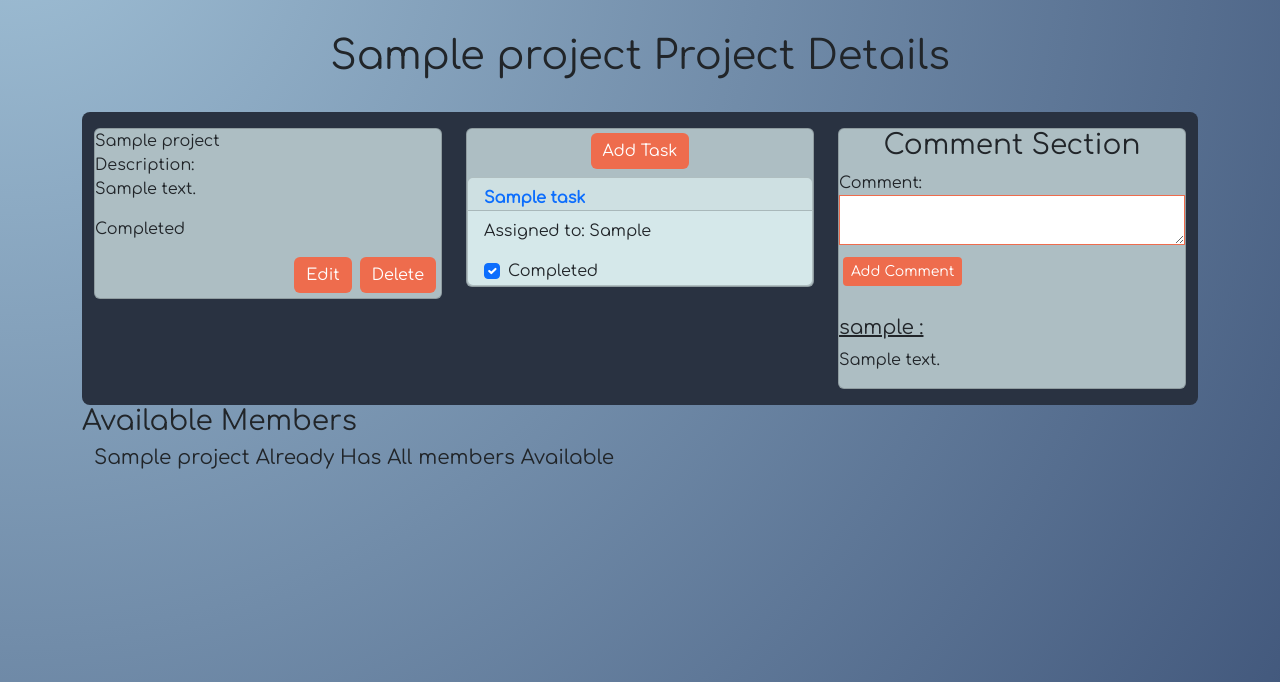
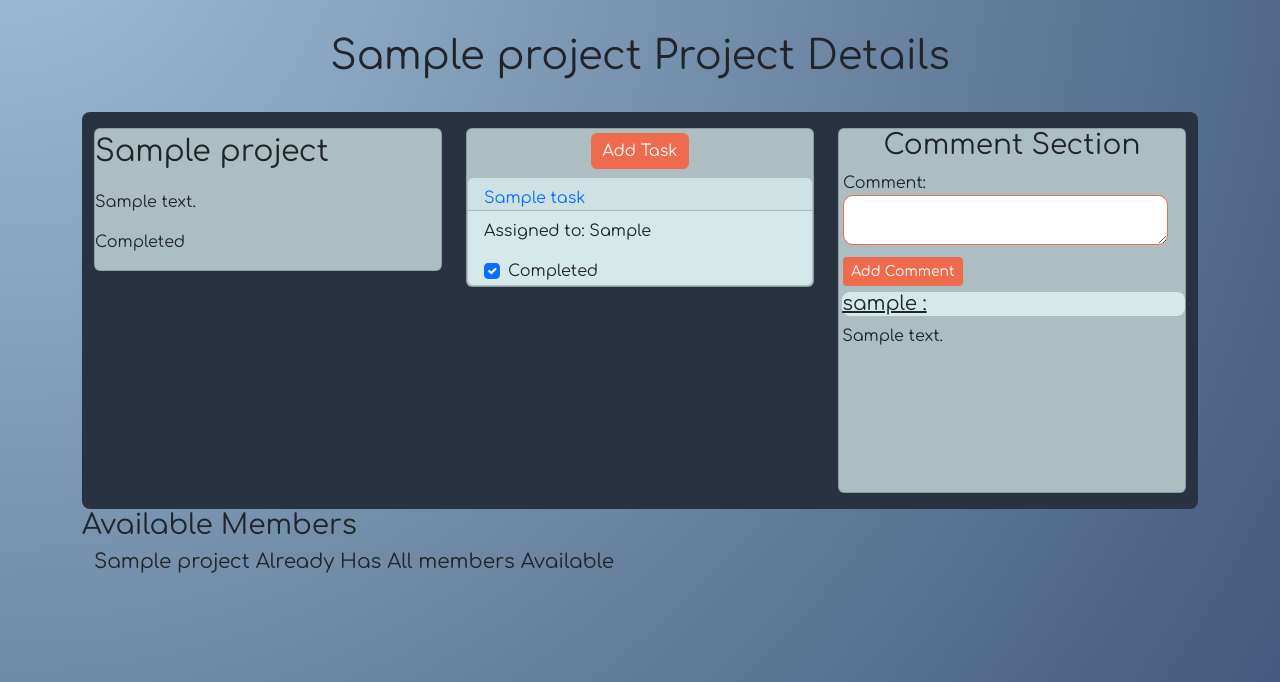
Before and after one commit to coffeemug17/workflowwiz, a Django app: page /projects/1/ in a window 1280 px wide. Shown: the part 118-800 px from the top of the page. Run offline with Django 4.2, Linux system fonts and the light colour scheme; a user stored in the database is signed in; tables that the repository leaves empty hold one stand-in row (values such as "Sample post").

Commit message:
lots of CSS styling

```diff
--- a/main_app/forms.py
+++ b/main_app/forms.py
@@ -1,6 +1,7 @@
 from django import forms
 from django.forms import ModelForm
-from .models import Comment, Task
+from django.forms.widgets import TextInput, Textarea
+from .models import Comment, Task, Project
 
 class DateInput(forms.DateInput):
     input_type = 'date'
@@ -10,15 +11,30 @@ class CommentForm(ModelForm):
     model = Comment
     fields = ['comment']
     widgets = {
-            'comment': forms.Textarea(attrs={'style':'width: 100%; height: 50px; border: solid 1px #ee6c4d'})
+            'comment': forms.Textarea(attrs={
+                'style':'width: 95%; height: 50px; border-radius: 10px; border: solid 1px #ee6c4d;'})
         }
 
 
 class TaskForm(ModelForm):
 
     class Meta:
-       model = Task
-       fields = ['title', 'assignee', 'description', 'due_date', 'priority']
-       widgets = {
-            'due_date': DateInput(),
+        model = Task
+        fields = ['title', 'assignee', 'description', 'due_date', 'priority']
+        widgets = {
+            'title': TextInput(attrs={'class': 'form-control', 'placeholder': 'Enter task title'}),
+            'assignee': TextInput(attrs={'class': 'form-control', 'placeholder': 'Assignee'}),
+            'description': Textarea(attrs={'class': 'form-control', 'placeholder': 'Enter task description'}),
+            'due_date': DateInput(attrs={'class': 'form-control'}),
+            'priority': TextInput(attrs={'class': 'form-control', 'placeholder': 'Priority'}),
         }
+
+class ProjectForm(ModelForm):
+
+    class Meta:
+        model = Project
+        fields = ['title', 'description']
+        widgets = {
+            'title': TextInput(attrs={'class': 'form-control', 'placeholder': 'Enter Project title'}),
+            'description': Textarea(attrs={'class': 'form-control', 'placeholder': 'Enter description'}),
+        }
--- a/main_app/static/css/style.css
+++ b/main_app/static/css/style.css
@@ -72,6 +72,10 @@ main {
     border-radius: 1vmin;
 }
 
+#project-title {
+    font-size: 30px;
+}
+
 #project-buttons {
     display: flex;
     justify-content: end;
@@ -92,17 +96,31 @@ main {
     margin-top: 16vmin;
 }
 
+.comment-container {
+    height: 200px;
+    overflow-y: scroll;
+    margin-left: 0.4vmin;
+}
+
 #comments {
     margin-bottom: 0px;
+}
+
+.comment-head {
+    margin-left: 0.5vmin;
 }
 
 #add-comment {
     margin-left: 0.5vmin;
     margin-top: -18px;
+    height: 150x;
+    width: 120px;
 }
 
 #userc {
    text-decoration: underline;
+   background-color: rgb(213, 232, 234);
+   border-radius: 8px;
 }
 
 #members {
--- a/main_app/templates/main_app/project_confirm_delete.html
+++ b/main_app/templates/main_app/project_confirm_delete.html
@@ -3,11 +3,11 @@
 {% block content %}
   <h1>Delete Project</h1>
 
-  <h4>Are you sure you want to delete {{ object.title }}?</h4>
+  <h4>Are you sure you want to delete "{{ object.title }}"?</h4>
 
   <form action="" method="POST">
     {% csrf_token %}
-    <input type="submit" value="Yes - Delete!" class="btn">
-    <a href="{% url 'detail' project.id %}">Cancel</a>
+    <input type="submit" value="Yes - Delete!" class="btn btn-primary">
+    <a href="{% url 'detail' project.id %}" class="btn btn-primary">Cancel</a>
   </form>
 {% endblock %}
--- a/main_app/templates/main_app/task_confirm_delete.html
+++ b/main_app/templates/main_app/task_confirm_delete.html
@@ -7,9 +7,8 @@
 
   <form action="" method="POST">
     {% csrf_token %}
-    <input type="submit" value="Yes - Delete!" class="btn">
-    <a href="{% url 'detail' object.project.id %}">Cancel</a>
-   <h5>Want to go back? Press back on your browser. SORRY!</h5>
+    <input type="submit" value="Yes - Delete!" class="btn btn-primary">
+    <a href="{% url 'detail' object.project.id %}" class="btn btn-primary">Cancel</a>
 
   </form>
 {% endblock %}
--- a/main_app/templates/projects/detail.html
+++ b/main_app/templates/projects/detail.html
@@ -8,19 +8,20 @@
     <div class="col-4 mt-3 mb-3">
       <div class="card" id="project-detail-card">
         <div class="card-content">
-          <span class="card-title mb-2">{{ project.title }}</span>
-          <p class="mb-0">Description: {{ project.description|linebreaks }}</p>
+          <span class="card-title" id="project-title">{{ project.title }}</span>
+          <p class="mt-1">{{ project.description|linebreaks }}</p>
           {% if project.completion %}
             <p>Completed</p>
           {% else %}
             <p>In Progress</p>
           {% endif %}
         </div>
-
+        {% if project.main_user %}
         <div class="card-action" id="project-buttons">
           <a href="{% url 'projects_update' project.id %}" class="btn btn-primary" id="edit-project">Edit</a>
           <a href="{% url 'projects_delete' project.id %}" class="btn btn-primary">Delete</a>
         </div>
+        {% endif %}
 
       </div>
     </div>
@@ -34,8 +35,11 @@
         <div class="card">
           {% for task in project.task_set.all %}
               <a href="{% url 'tasks_detail' project.id task.id %}" id="task-title" style=>
-                <div class="card-header pb-0"><strong>{{ task.title }}</strong></div>
-              </a>
+                <div class="card-header pb-0 d-flex justify-content-between">{{ task.title }}</a>
+                  {% if task.completion == False %}
+                  In Progress
+                  {% endif %}
+                </div>
               <div class="card-body pb-0 pt-2 mb-0">
                 <p>Assigned to: {{ task.assignee }}</p>
                 {% if task.completion == True %}
@@ -43,8 +47,6 @@
                   <input class="form-check-input" type="checkbox" value="True" checked>
                   <label class="form-check-label" for="inlineCheckbox1">Completed</label>
                 </div>
-                {% else %}
-                  <p>Still Working...</p>
                 {% endif %}
               </div>
           {% empty %}
@@ -61,16 +63,19 @@
             </span>
             <form action="{% url 'add_comment' project.id %}" method="POST">
               {% csrf_token %}
-              {{ comment_form.as_p }}
+              <div class="comment-head">
+                {{ comment_form.as_p }}
+              </div>
               <input type="submit" class="btn btn-primary btn-sm" value="Add Comment" id="add-comment">
             </form>
-            <br>
+            <div class="comment-container">
                 {% for comment in project.comment_set.all %}
                   <p id="comments">
                     <h5 id="userc">{{comment.user.username}} :</h5>
                     {{comment.comment}}
                   </p>
                 {% endfor %}
+              </div>
           </div>
         </div>
       </div>
@@ -92,7 +97,7 @@
       <div class="card-action mb-1">
         <form action="{% url 'assoc_member' project.id member.id %}" method="POST">
           {% csrf_token %}
-          <button type="submit" class="btn btn-primary btn-sm">Add</button>
+          <button type="submit" class="btn btn-primary btn-sm" id="add-members">Add</button>
         </form>
       </div>
     </div>
--- a/main_app/views.py
+++ b/main_app/views.py
@@ -7,12 +7,12 @@ from django.contrib.auth.forms import UserCreationForm
 from django.contrib.auth.decorators import login_required
 from django.contrib.auth.mixins import LoginRequiredMixin
 from .models import Project, Task, User
-from .forms import CommentForm, TaskForm
+from .forms import CommentForm, TaskForm, ProjectForm
 
 # Create your views here.
 class ProjectCreate(LoginRequiredMixin, CreateView):
   model = Project
-  fields = ['title', 'description']
+  form_class = ProjectForm
 
   def form_valid(self, form):
     form.instance.user = self.request.user
@@ -20,7 +20,7 @@ class ProjectCreate(LoginRequiredMixin, CreateView):
 
 class ProjectUpdate(LoginRequiredMixin, UpdateView):
   model = Project
-  fields = '__all__'
+  fields = ['title', 'description']
 
 
 class ProjectDelete(LoginRequiredMixin, DeleteView):
```
Also changed, not shown: main_app/static/images/landing.png.
